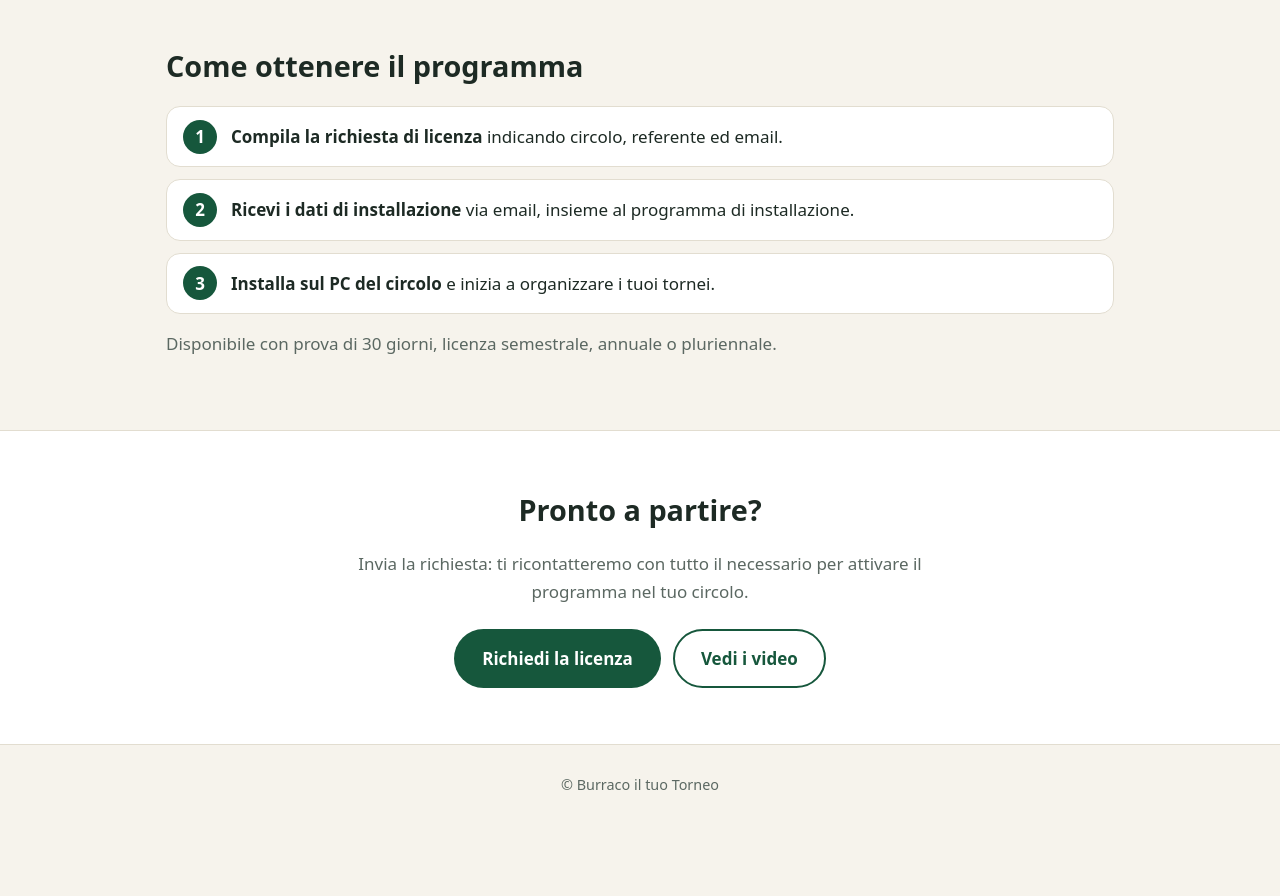
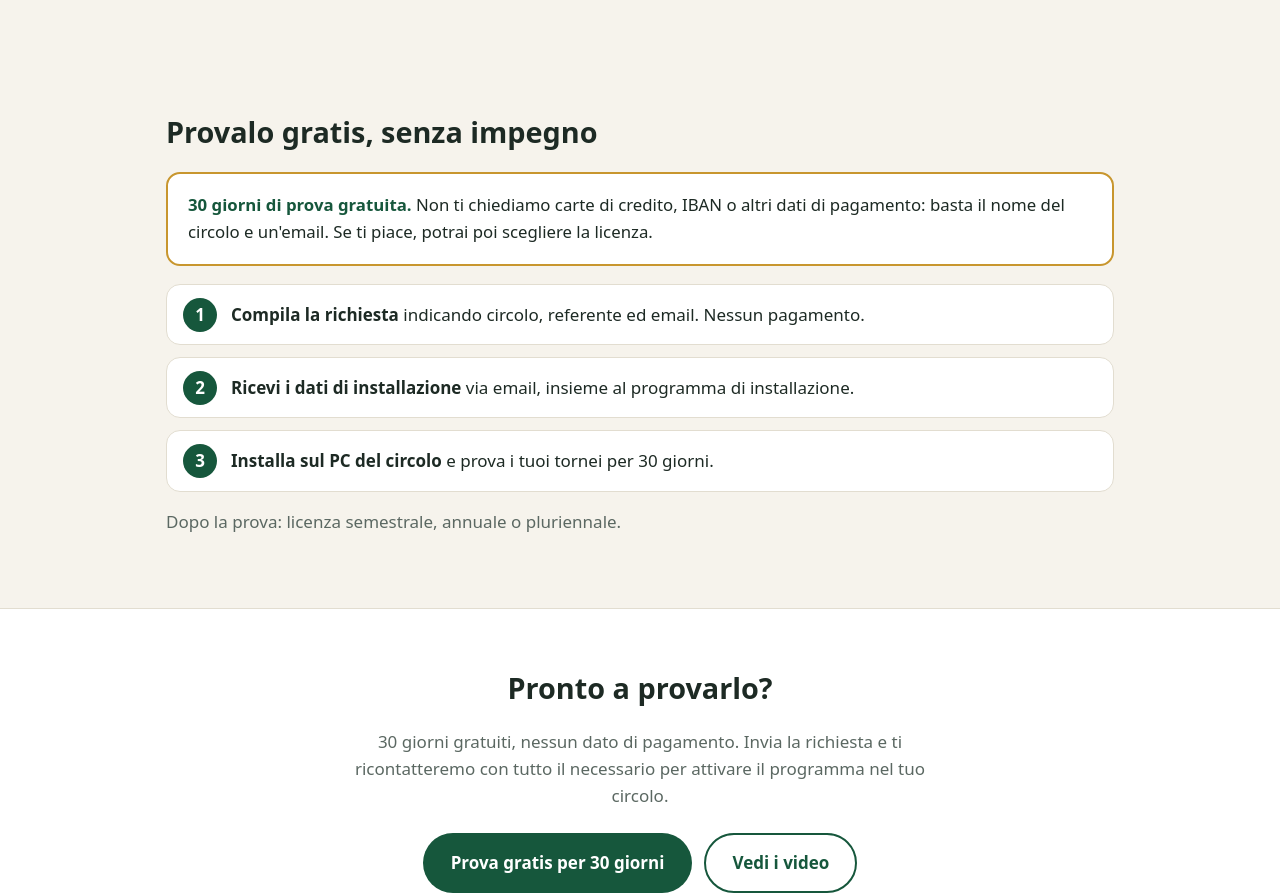
Before and after one commit to burracool-italia/burraco-il-tuo-torneo-sito, a plain HTML site: page index.html in a window 1280 px wide. Shown: the part 1196-2092 px from the top of the page. Before the commit the page ends 2020 px from the top, so only its background shows below. Drawn offline with Linux system fonts and the light colour scheme.

Commit message:
Enfatizza la prova gratuita di 30 giorni senza dati di pagamento
Co-Authored-By: Claude Sonnet 5.5 <noreply@anthropic.com>

```diff
--- a/index.html
+++ b/index.html
@@ -4,7 +4,7 @@
 <meta charset="utf-8">
 <meta name="viewport" content="width=device-width, initial-scale=1">
 <title>Burraco il tuo Torneo</title>
-<meta name="description" content="Il gestionale per organizzare tornei di burraco nel tuo circolo: iscrizioni, turni, punteggi e classifiche.">
+<meta name="description" content="Il gestionale per organizzare tornei di burraco nel tuo circolo: iscrizioni, turni, punteggi e classifiche. Prova gratuita di 30 giorni, senza dati di pagamento.">
 <style>
   :root{
     --bg:#f6f3ec; --fg:#1d2a24; --muted:#5b6862; --card:#ffffff; --line:#e2ddd0;
@@ -21,6 +21,9 @@
   .hero .suits{letter-spacing:.5em;color:var(--gold);font-size:1.4rem}
   .hero h1{font-size:clamp(2rem,6vw,3.4rem);line-height:1.1;margin:.4em 0 .3em}
   .hero p{max-width:640px;margin:0 auto 1.6em;font-size:1.15rem;opacity:.92}
+  .badge{display:inline-block;margin:0 auto 1.4em;padding:8px 18px;border-radius:999px;background:rgba(255,255,255,.14);border:1px solid rgba(255,255,255,.35);font-weight:600;font-size:1rem}
+  .free{background:var(--card);border:2px solid var(--gold);border-radius:14px;padding:18px 20px;margin-bottom:18px;font-size:1.05rem}
+  .free strong{color:var(--green)}
   .btns{display:flex;gap:12px;justify-content:center;flex-wrap:wrap}
   .btn{display:inline-block;padding:14px 26px;border-radius:999px;font-weight:700;text-decoration:none;border:2px solid transparent;transition:transform .15s}
   .btn:hover{transform:translateY(-2px)}
@@ -49,8 +52,9 @@
     <div class="suits" aria-hidden="true">♠ ♥ ♦ ♣</div>
     <h1>Burraco il tuo Torneo</h1>
     <p>Il gestionale pensato per i circoli: organizza i tuoi tornei di burraco in modo semplice, veloce e senza errori di calcolo.</p>
+    <div class="badge">✔ Prova gratuita di 30 giorni · Nessun dato di pagamento richiesto</div>
     <div class="btns">
-      <a class="btn primary" id="lnk-licenza-1" href="https://burracool-italia.github.io/gestionale-burraco-licenza/">Richiedi la licenza</a>
+      <a class="btn primary" id="lnk-licenza-1" href="https://burracool-italia.github.io/gestionale-burraco-licenza/">Prova gratis per 30 giorni</a>
       <a class="btn ghost" id="lnk-video-1" href="#video">Guarda la presentazione</a>
     </div>
   </div>
@@ -80,22 +84,23 @@
 
 <section id="come">
   <div class="wrap">
-    <h2>Come ottenere il programma</h2>
+    <h2>Provalo gratis, senza impegno</h2>
+    <div class="free"><strong>30 giorni di prova gratuita.</strong> Non ti chiediamo carte di credito, IBAN o altri dati di pagamento: basta il nome del circolo e un'email. Se ti piace, potrai poi scegliere la licenza.</div>
     <ol class="steps">
-      <li><strong>Compila la richiesta di licenza</strong> indicando circolo, referente ed email.</li>
+      <li><strong>Compila la richiesta</strong> indicando circolo, referente ed email. Nessun pagamento.</li>
       <li><strong>Ricevi i dati di installazione</strong> via email, insieme al programma di installazione.</li>
-      <li><strong>Installa sul PC del circolo</strong> e inizia a organizzare i tuoi tornei.</li>
+      <li><strong>Installa sul PC del circolo</strong> e prova i tuoi tornei per 30 giorni.</li>
     </ol>
-    <p style="color:var(--muted);margin-top:16px">Disponibile con prova di 30 giorni, licenza semestrale, annuale o pluriennale.</p>
+    <p style="color:var(--muted);margin-top:16px">Dopo la prova: licenza semestrale, annuale o pluriennale.</p>
   </div>
 </section>
 
 <section class="cta">
   <div class="wrap">
-    <h2>Pronto a partire?</h2>
-    <p>Invia la richiesta: ti ricontatteremo con tutto il necessario per attivare il programma nel tuo circolo.</p>
+    <h2>Pronto a provarlo?</h2>
+    <p>30 giorni gratuiti, nessun dato di pagamento. Invia la richiesta e ti ricontatteremo con tutto il necessario per attivare il programma nel tuo circolo.</p>
     <div class="btns">
-      <a class="btn primary" id="lnk-licenza-2" href="https://burracool-italia.github.io/gestionale-burraco-licenza/">Richiedi la licenza</a>
+      <a class="btn primary" id="lnk-licenza-2" href="https://burracool-italia.github.io/gestionale-burraco-licenza/">Prova gratis per 30 giorni</a>
       <a class="btn ghost" id="lnk-video-3" target="_blank" rel="noopener" href="PLAYLIST_YOUTUBE_URL">Vedi i video</a>
     </div>
   </div>
```
